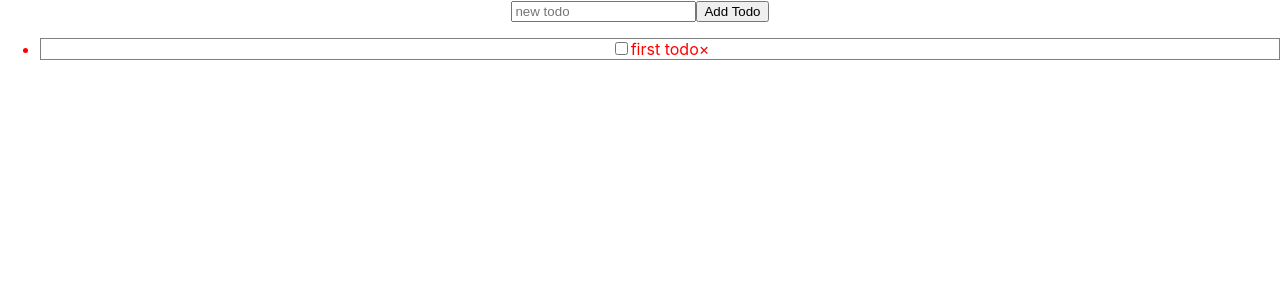
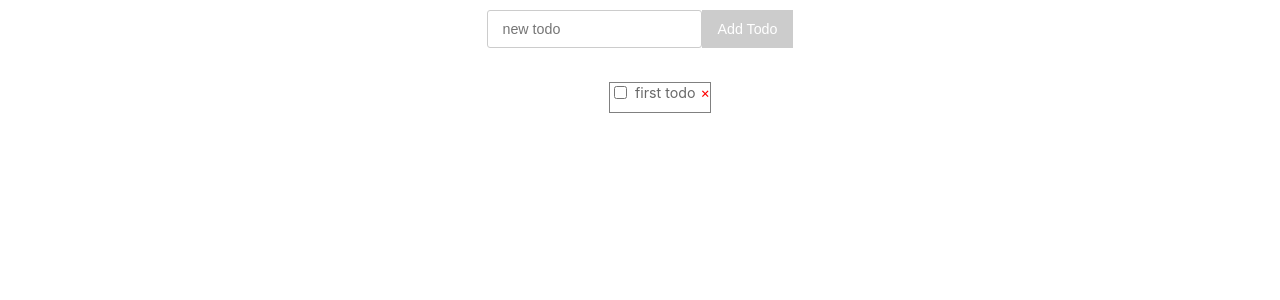
Before and after one commit to Iryna-Vyshniak/TypeScript_React_Module, a React (Create React App) app: page / in a window 1280 px wide. Shown: the top 300 px of the page. Built offline with nearby package versions, Linux system fonts and the light colour scheme.

Commit message:
Implemented styles

```diff
--- a/src/App.css
+++ b/src/App.css
@@ -1,38 +1,81 @@
 .App {
+  font-size: clamp(1rem, 0.8333rem + 0.463vw, 1.5rem);
   text-align: center;
+  padding: 1rem 0;
 }
 
-.App-logo {
-  height: 40vmin;
-  pointer-events: none;
-}
-
-@media (prefers-reduced-motion: no-preference) {
-  .App-logo {
-    animation: App-logo-spin infinite 20s linear;
-  }
-}
-
-.App-header {
-  background-color: #282c34;
-  min-height: 100vh;
+.container {
   display: flex;
   flex-direction: column;
   align-items: center;
   justify-content: center;
-  font-size: calc(10px + 2vmin);
+
+  margin: 0 auto;
+  padding: 24px 14px;
+  max-width: 100%;
+  width: 50%;
+}
+
+.counter {
+  display: flex;
+  flex-direction: column;
+  align-items: center;
+  justify-content: center;
+}
+
+.form {
+  display: flex;
+  justify-items: center;
+  align-items: center;
+}
+
+ul {
+  dispaly: flex;
+  flex-direction: column;
+  align-items: center;
+  justify-items: center;
+  list-style: none;
+}
+
+li {
+  display: flex;
+  flex-direction: row;
+  justify-content: space-between;
+  align-items: center;
+  gap: 0.5rem;
+  padding-bottom: 10px;
+  border-bottom: 1px solid #fff;
+}
+
+input[type='text'] {
+  margin-bottom: 2rem;
+  padding: 10px 15px;
+  font-size: clamp(1rem, 0.8333rem + 0.463vw, 1.5rem);
+  border: 1px solid #ccc;
+  border-radius: 3px;
+}
+
+button {
+  margin-bottom: 2rem;
+  padding: 10px 15px;
+  font-size: clamp(1rem, 0.8333rem + 0.463vw, 1.5rem);
+  border: 1px solid #ccc;
+  cursor: pointer;
+  background-color: #ccc;
   color: white;
 }
 
-.App-link {
-  color: #61dafb;
+span {
+  color: dimgray;
+  font-size: clamp(1rem, 0.8333rem + 0.463vw, 1.5rem);
 }
 
-@keyframes App-logo-spin {
-  from {
-    transform: rotate(0deg);
-  }
-  to {
-    transform: rotate(360deg);
-  }
+input:checked + span {
+  text-decoration: line-through;
+  color: red;
 }
+
+span:last-child {
+  color: red;
+  cursor: pointer;
+}
--- a/src/index.css
+++ b/src/index.css
@@ -1,3 +1,7 @@
+html {
+  font-size: 10px;
+}
+
 body {
   margin: 0;
   font-family: -apple-system, BlinkMacSystemFont, 'Segoe UI', 'Roboto', 'Oxygen',
```
